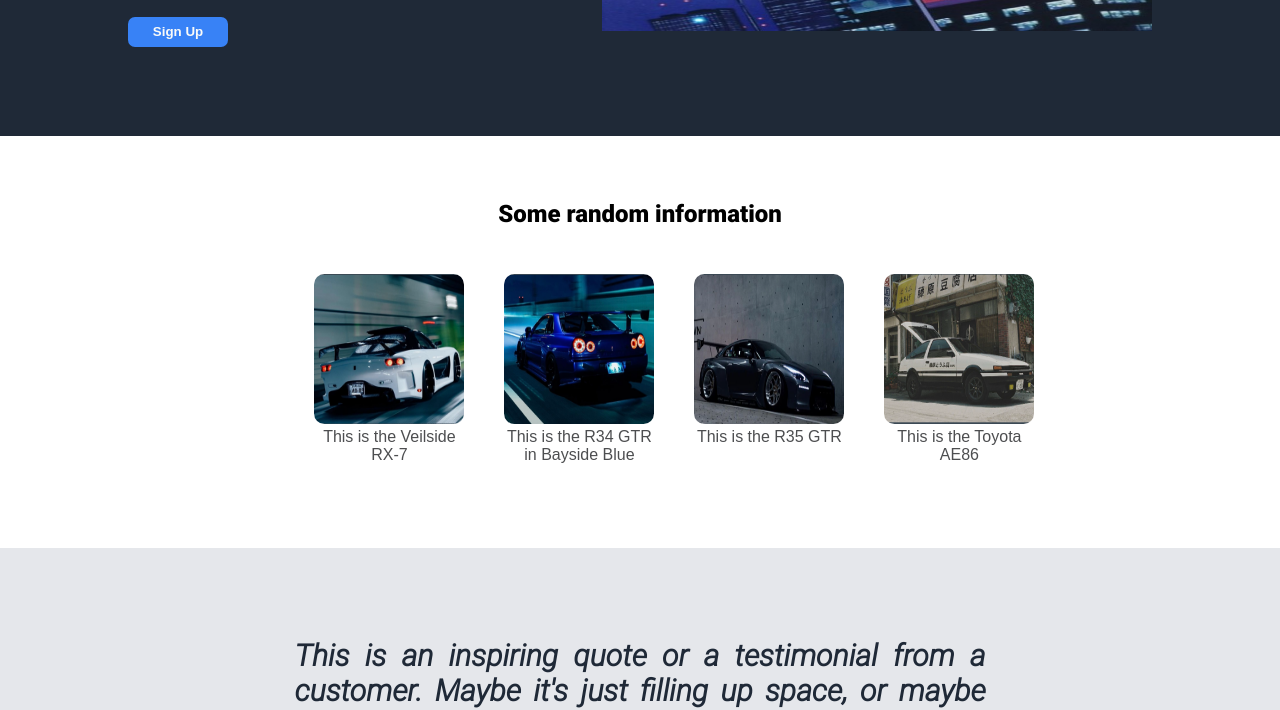
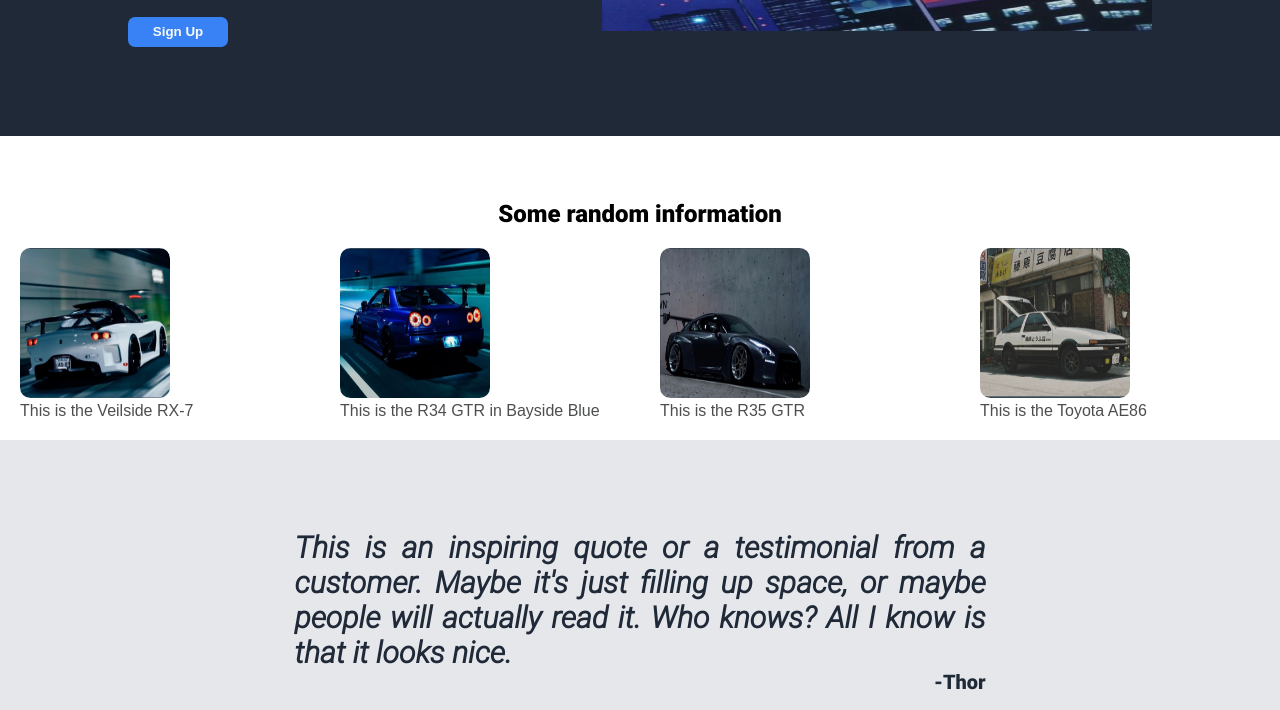
Before and after one commit to erinreix/Main-Project, a plain HTML site: page index.html in a window 1280 px wide. Shown: the part 380-1090 px from the top of the page. Drawn offline with Linux system fonts and the light colour scheme.

Commit message:
Update styles.css

```diff
--- a/styles.css
+++ b/styles.css
@@ -97,8 +97,9 @@ button:hover{
 
 .featured {
     display: flex;
-    margin: 2% 23% 5% 23%;
-    text-align: center;
+    align-items: center;
+    justify-content: center;
+    margin bottom: 50px;
 }
 
 .card {
```
